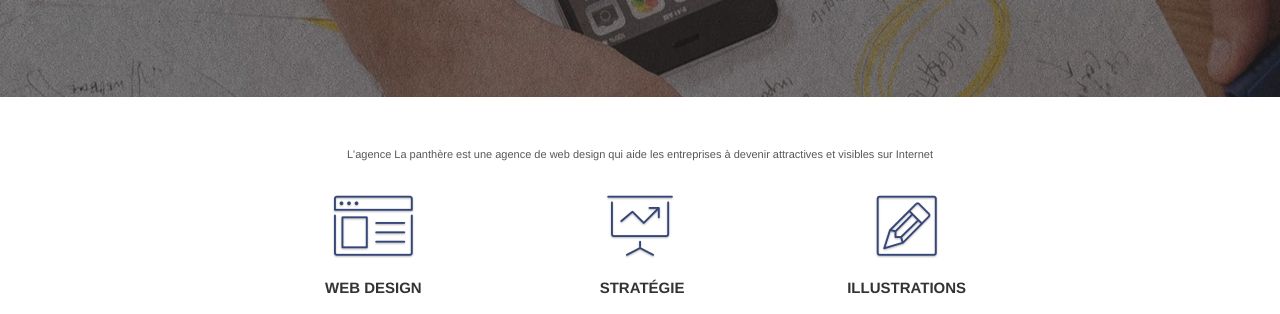
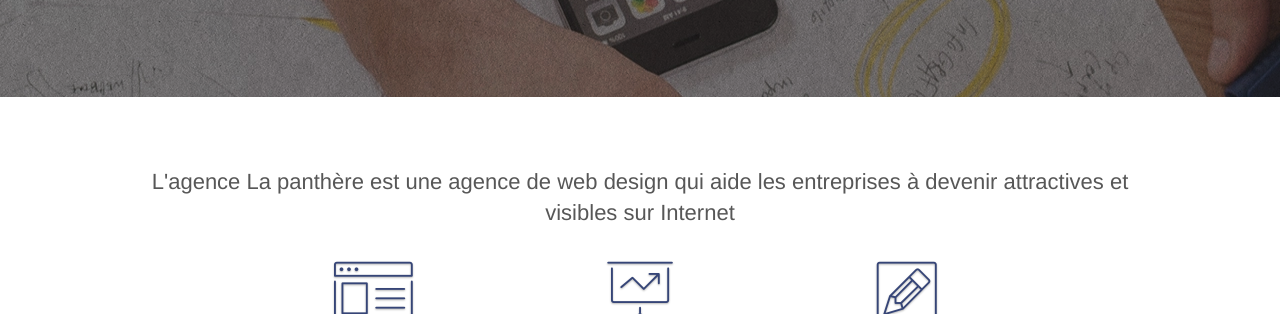
Before and after one commit to kajoua/P4-new, a plain HTML site: page index.html in a window 1280 px wide. Shown: the part 438-752 px from the top of the page. Drawn offline with Linux system fonts and the light colour scheme.

Commit message:
Indexation

```diff
--- a/index.html
+++ b/index.html
@@ -31,6 +31,7 @@
 
 <body>
     <!-- Principal conteneur -->
+    <header>
         <div class="page-container">
 
             <!-- bloc-0 -->
@@ -61,9 +62,11 @@
                     </nav>
                 </div>
             </div>
+    </header>
     <!-- bloc-0 END -->
 
     <!-- bloc-1-presentation -->
+    <main>
         <div class="bloc bgc-dark-slate-blue bg-banniere d-bloc bg-t-edge bloc-bg-texture texture-paper b-parallax" id="bloc-1-hero">
             <div class="container bloc-lg">
                 <div class="row tight-width-whitespace">
@@ -86,7 +89,7 @@
             <div class="container bloc-md">
                 <div class="row">
                     <div class="col-sm-12 text-center">
-                        <p> L'agence La panthère est une agence de web design qui aide les entreprises à devenir attractives et visibles sur Internet</p>
+                        <h2> L'agence La panthère est une agence de web design qui aide les entreprises à devenir attractives et visibles sur Internet</h2>
                     </div>
                 </div>
                 <div class="row voffset-lg med-width-whitespace">
@@ -219,7 +222,8 @@
             </div>
         </div>
         <!-- bloc-5-cta END -->
-
+    </main>
+    <footer>
         <!-- Footer - bloc-8 -->
         <div class="bloc bgc-atomic-tangerine d-bloc" id="bloc-8">
             <div class="container bloc-sm">
@@ -297,6 +301,7 @@
         <!-- Footer - bloc-8 END -->
 
         </div>
+    </footer>
     <!-- Principal conteneur END -->
 
 
```
Also changed, not shown: page2.html (+6 -4 lines). Lines whose indentation alone changed are shown as unchanged.
